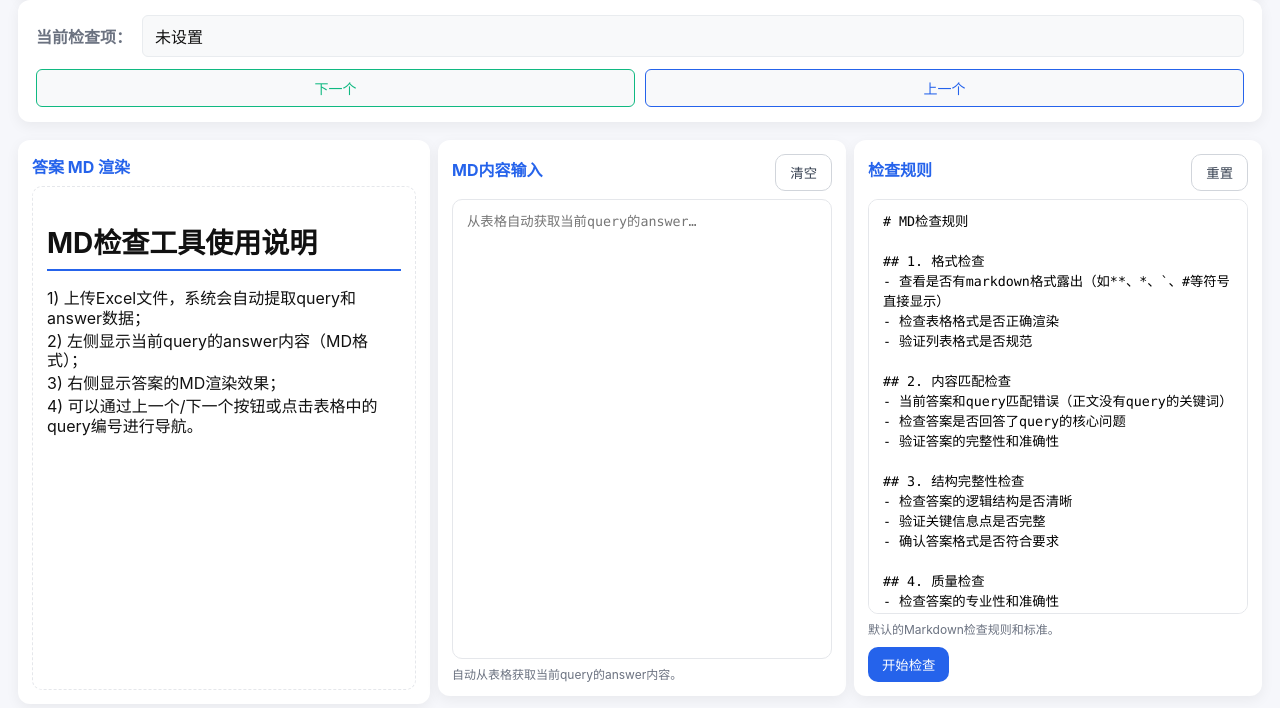
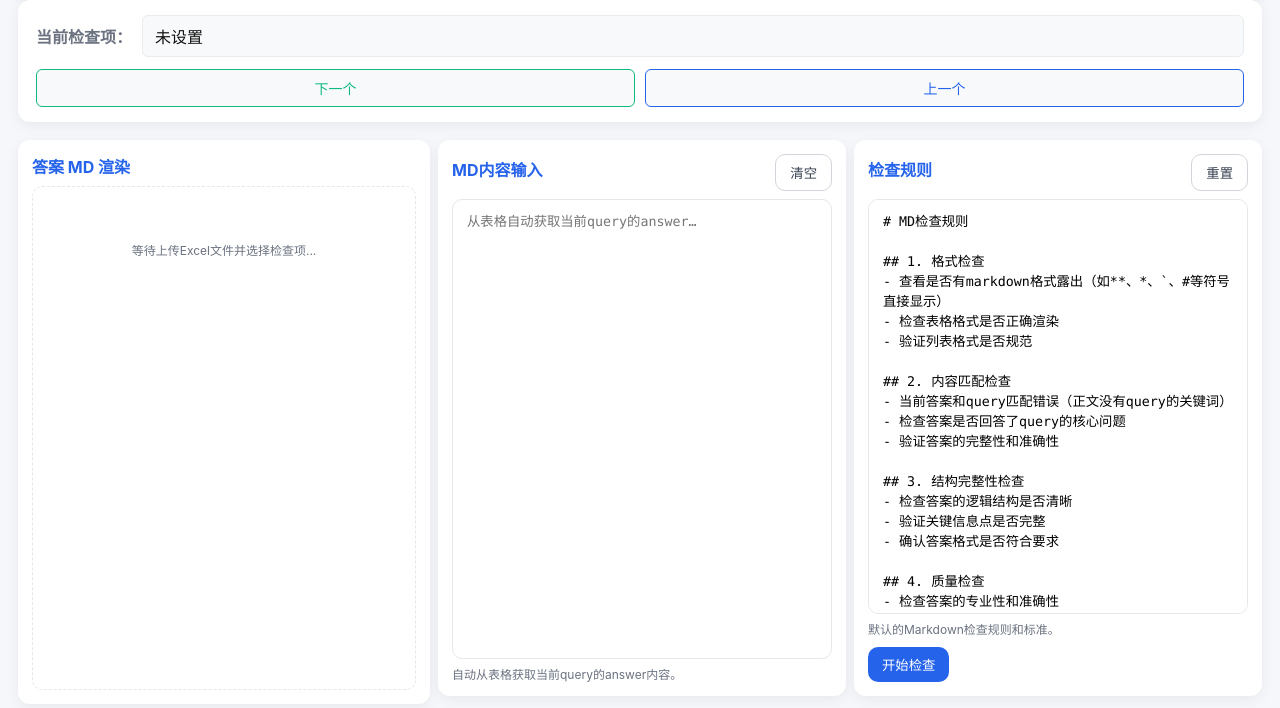
Before and after one commit to ambererlululululu/pic_capture, a Flask app: page /md_check in a window 1280 px wide. Shown: the part 94-802 px from the top of the page. Run offline with Flask 3, Linux system fonts and the light colour scheme; some libraries are stand-ins or nearby versions.

Commit message:
refactor: 删除MD检查页面使用说明
- 移除左侧面板中的MD检查工具使用说明内容
- 替换为简洁的等待提示信息
- 优化界面简洁性，提升用户体验

```diff
--- a/templates/md_check.html
+++ b/templates/md_check.html
@@ -1151,15 +1151,8 @@ function downloadExcel() {
 // 这些函数已经在上面定义了，这里移除重复定义
 
 document.addEventListener('DOMContentLoaded', ()=>{
-  const tip = [
-    '# MD检查工具使用说明',
-    '1) 上传Excel文件，系统会自动提取query和answer数据；',
-    '2) 左侧显示当前query的answer内容（MD格式）；',
-    '3) 右侧显示答案的MD渲染效果；',
-    '4) 可以通过上一个/下一个按钮或点击表格中的query编号进行导航。'
-  ].join('\n');
   console.log('Setting initial tip content');
-  document.getElementById('renderedPreview').innerHTML = renderMarkdown(tip);
+  document.getElementById('renderedPreview').innerHTML = '<div class="muted" style="text-align: center; padding: 40px 20px;">等待上传Excel文件并选择检查项...</div>';
   document.getElementById('leftMarkdown').addEventListener('input', mergeNow);
   document.getElementById('rightMarkdown').addEventListener('input', mergeNow);
 
```
